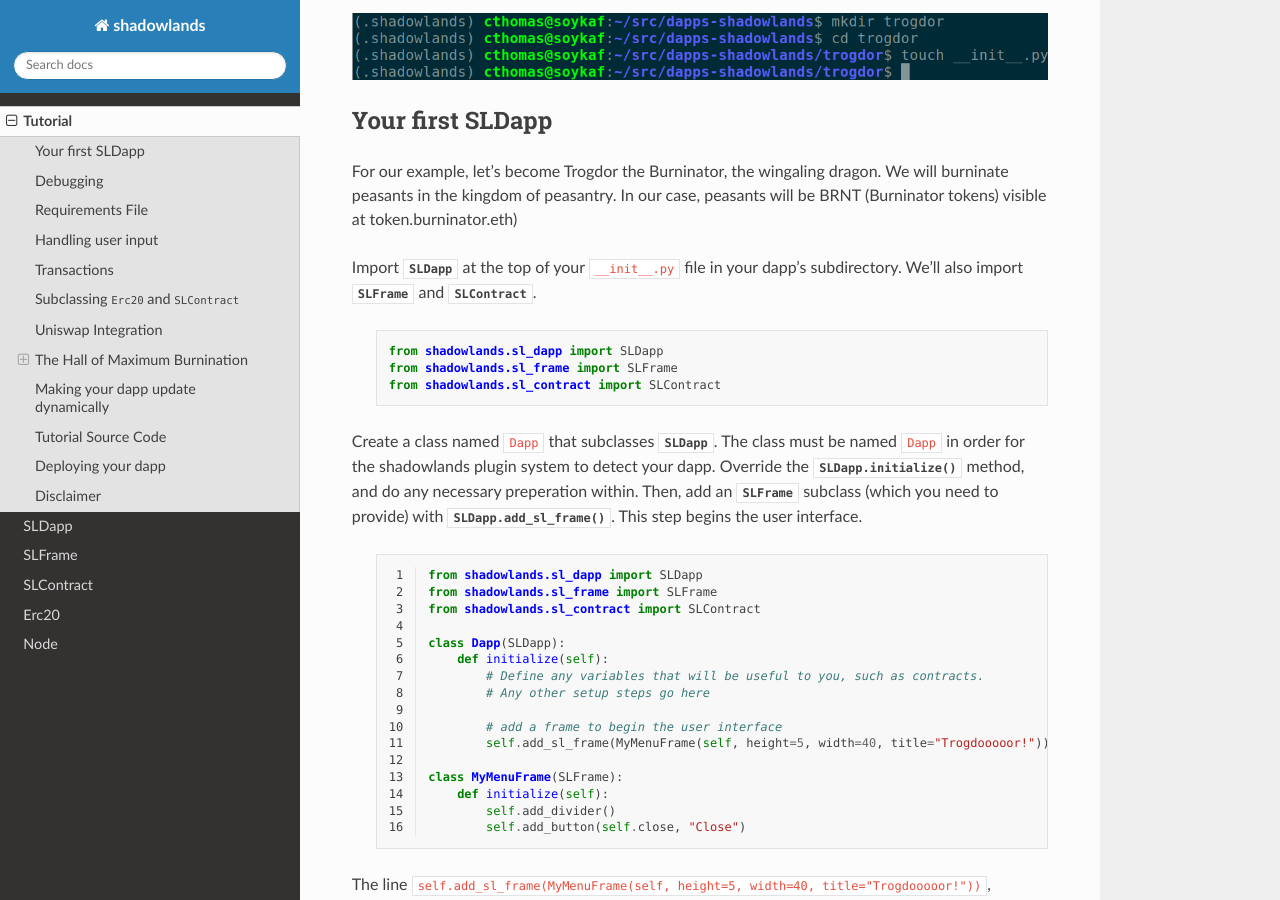
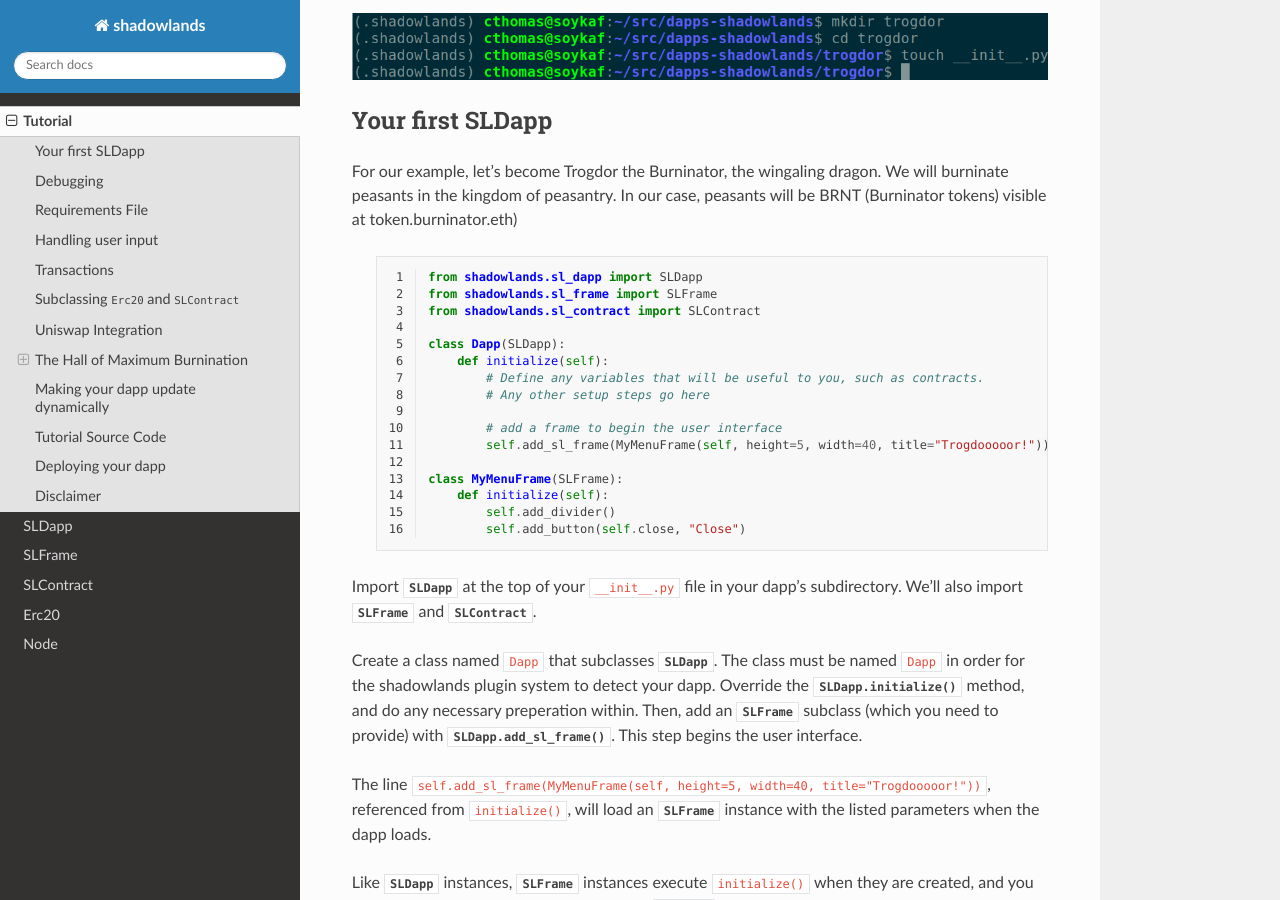
Before and after one commit to kayagoban/shadowlands, a Sphinx documentation site: the page built from docs/Tutorial.rst, in a window 1280 px wide and 900 px high, scrolled down 1191 px. Built offline with Sphinx 7.4.7 and the Read the Docs theme 2.0.0, drawn with Linux system fonts in a browser that asks for light colours; some of the changed lines change nothing that is shown.

Commit message:
Rearrange paragraphs at beginning of tutorial

```diff
--- a/docs/Tutorial.rst
+++ b/docs/Tutorial.rst
@@ -30,17 +30,6 @@ Your first SLDapp
 For our example, let's become Trogdor the Burninator, the wingaling dragon.
 We will burninate peasants in the kingdom of peasantry.  In our case, peasants will be BRNT (Burninator tokens) visible at token.burninator.eth)
 
-Import :class:`SLDapp` at the top of your ``__init__.py`` file in your dapp's subdirectory. We'll also import :class:`SLFrame` and :class:`SLContract`.
-
-    .. code-block:: python
-
-        from shadowlands.sl_dapp import SLDapp
-        from shadowlands.sl_frame import SLFrame
-        from shadowlands.sl_contract import SLContract
-
-Create a class named ``Dapp`` that subclasses :class:`SLDapp`.  The class must be named ``Dapp`` in
-order for the shadowlands plugin system to detect your dapp.  Override the
-:func:`SLDapp.initialize` method, and do any necessary preperation within.  Then, add an :class:`SLFrame` subclass (which you need to provide) with :func:`SLDapp.add_sl_frame`.  This step begins the user interface.
 
     .. code-block:: python
 
@@ -60,6 +49,13 @@ order for the shadowlands plugin system to detect your dapp.  Override the
 	    def initialize(self):
 		self.add_divider()
 		self.add_button(self.close, "Close")
+
+Import :class:`SLDapp` at the top of your ``__init__.py`` file in your dapp's subdirectory. We'll also import :class:`SLFrame` and :class:`SLContract`.
+
+Create a class named ``Dapp`` that subclasses :class:`SLDapp`.  The class must be named ``Dapp`` in
+order for the shadowlands plugin system to detect your dapp.
+Override the
+:func:`SLDapp.initialize` method, and do any necessary preperation within.  Then, add an :class:`SLFrame` subclass (which you need to provide) with :func:`SLDapp.add_sl_frame`.  This step begins the user interface.
 
 The line ``self.add_sl_frame(MyMenuFrame(self, height=5, width=40, title="Trogdooooor!"))``, referenced from ``initialize()``, will load an :class:`SLFrame` instance with the listed parameters when the dapp loads.
 
```
